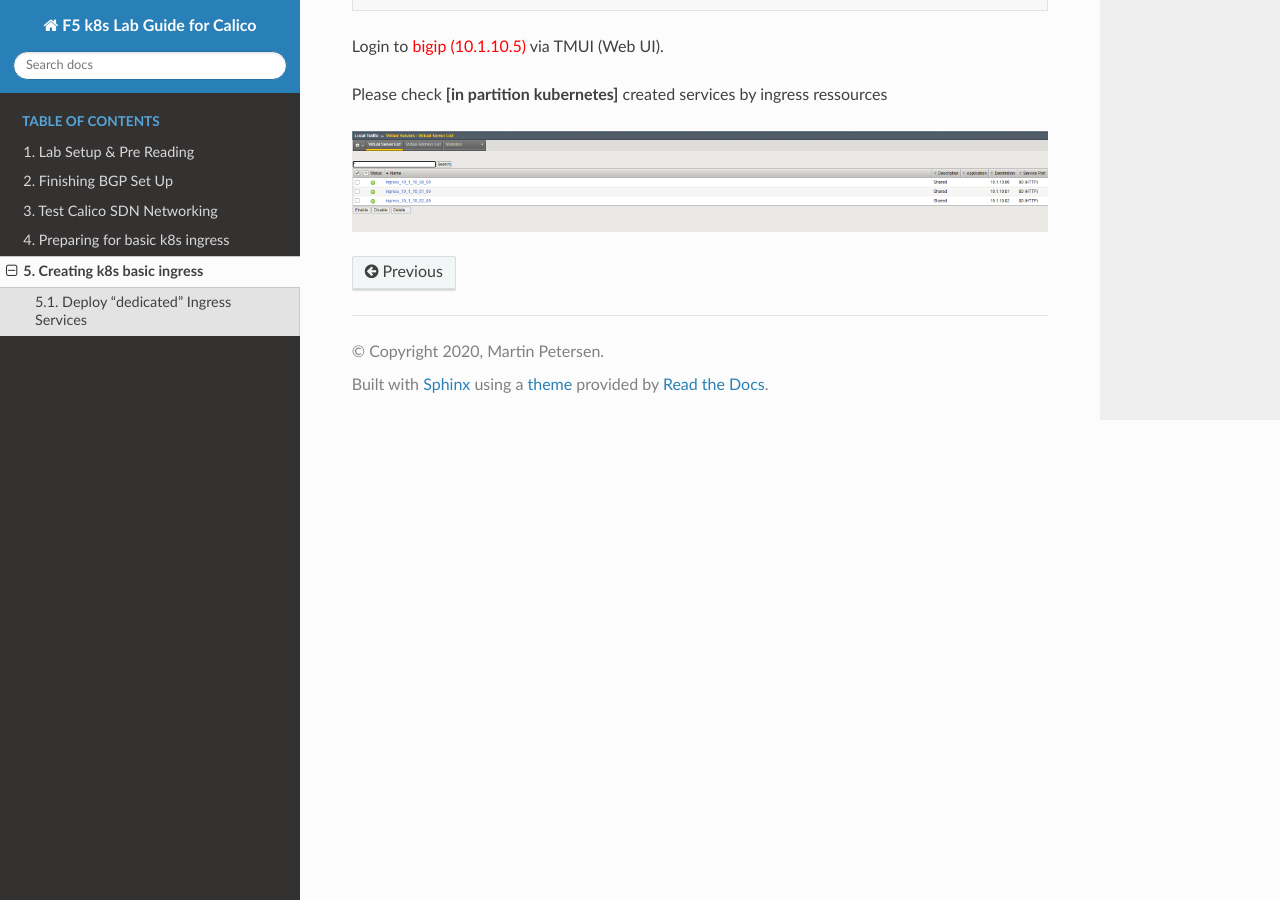
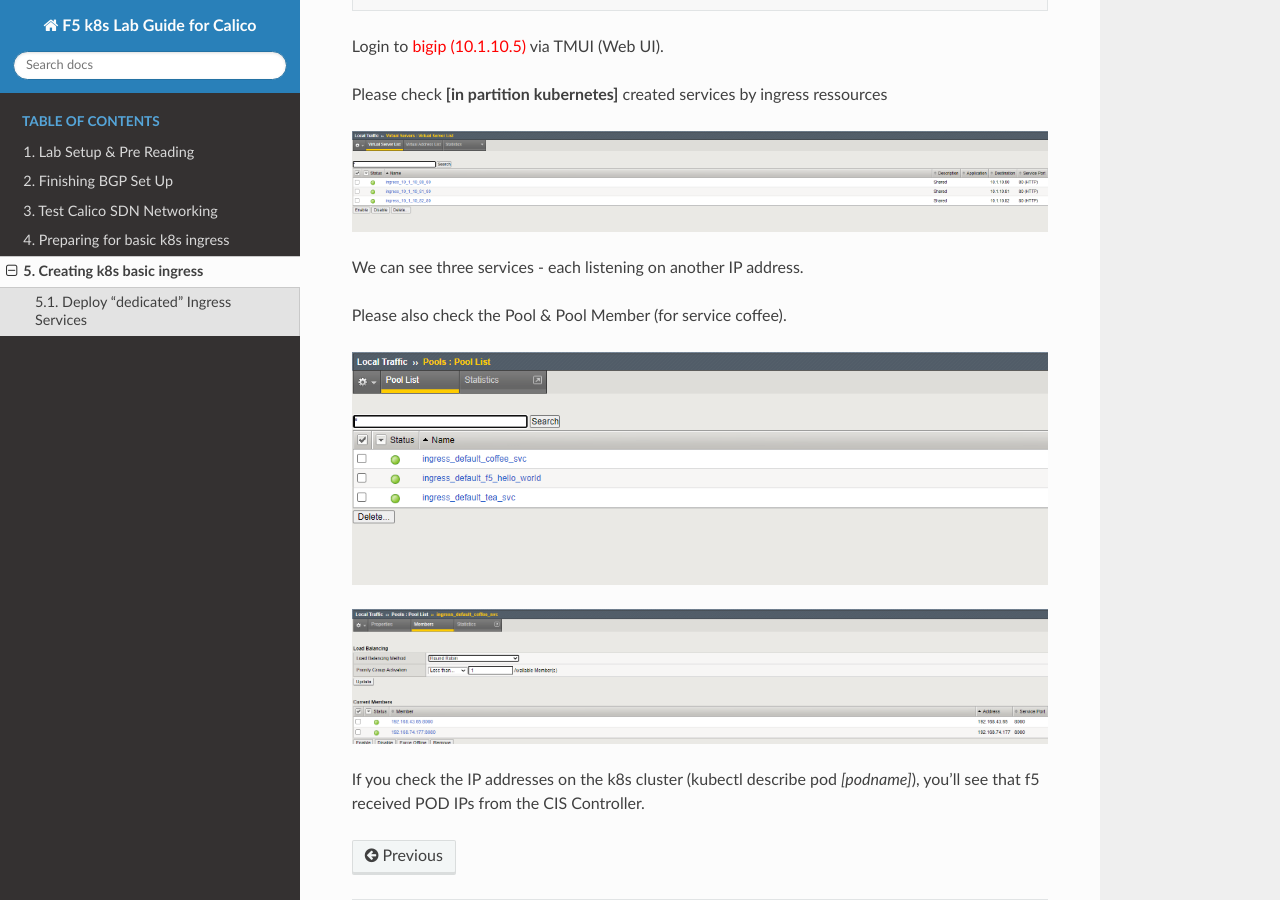
Before and after one commit to de1chk1nd/F5k8sCalicoLab, a Sphinx documentation site: the page built from docs/source/k8s_basic_ingress_service.rst, in a window 1280 px wide and 900 px high, scrolled down 492 px. Built offline with Sphinx 7.4.7 and the Read the Docs theme 2.0.0, drawn with Linux system fonts in a browser that asks for light colours.

Commit message:
poolmember

```diff
--- a/docs/source/k8s_basic_ingress_service.rst
+++ b/docs/source/k8s_basic_ingress_service.rst
@@ -43,5 +43,26 @@
    :alt: Ingress Service
    :align: left
 
+
+We can see three services - each listening on another IP address.
+
+Please also check the Pool & Pool Member (for service coffee).
+
+.. image:: images/ingress_pool.PNG
+   :width: 800
+   :alt: Ingress Service
+   :align: left
+
+
+.. image:: images/ingress_poolmember.PNG
+   :width: 800
+   :alt: Ingress Service
+   :align: left
+
+
+If you check the IP addresses on the k8s cluster (kubectl describe pod *[podname]*), you'll see that f5 received POD IPs from the CIS Controller.
+
+
+
 .. toctree::
    :maxdepth: 2
```
Also changed, not shown: docs/source/images/ingress_pool.PNG (added), docs/source/images/ingress_poolmember.PNG (added).
